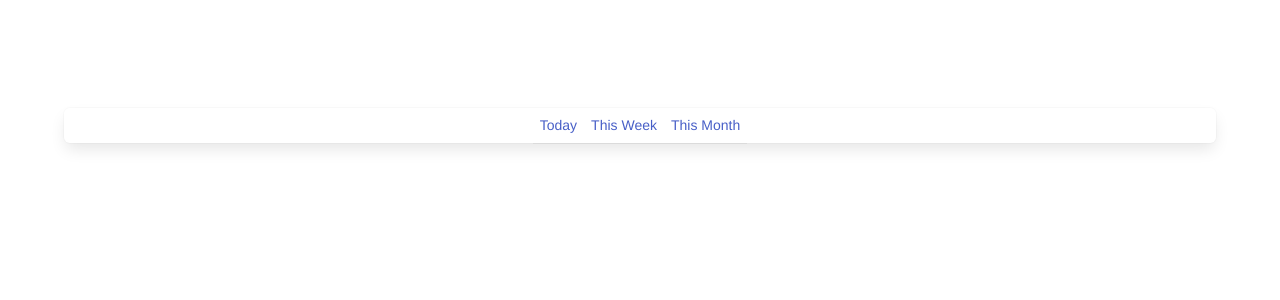
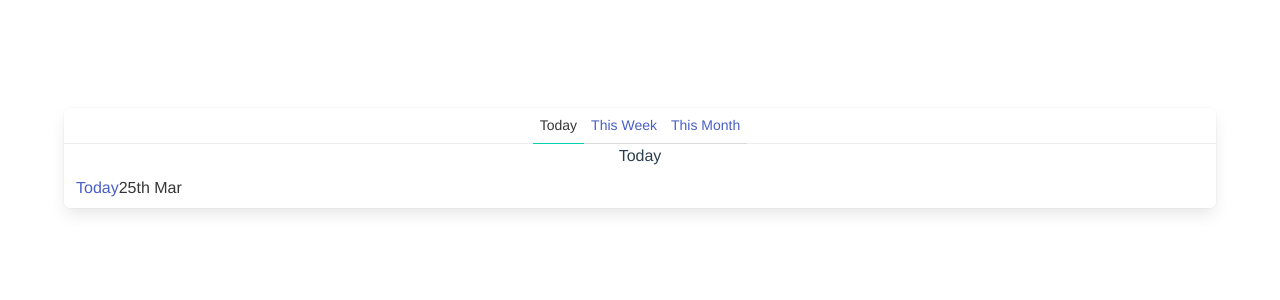
Before and after one commit to jareerzeenam/vue3-composition-api, a Vue app: page / in a window 1280 px wide. Shown: the top 300 px of the page. Built offline with nearby package versions, Linux system fonts and the light colour scheme.

Commit message:
7. Derived Data with computed

```diff
--- a/src/components/Timeline.vue
+++ b/src/components/Timeline.vue
@@ -4,24 +4,64 @@
     <a
     v-for="period in periods"
     :key="period"
+    :class="{'is-active':period === currentPeriod}"
+    @click="setPeriod(period)"
     >
       {{ period }}
     </a>
   </span>
+
+  {{ currentPeriod }}
+
+  <a
+  v-for="post in posts"
+  :key="post.id"
+  class="panel-block"
+  >
+  <a>{{ post.title }}</a>
+  <div>{{post.created.format('Do MMM')}}</div>
+  </a>
 </nav>
 </template>
 
 <script lang="ts">
-import { defineComponent } from "vue";
+import { defineComponent, ref, computed } from "vue";
+import moment from 'moment';
+import { tody, thisWeek, thisMonth} from '../mocks'
+
+type Period = 'Today'|'This Week'| 'This Month'
 
 export default defineComponent({
   name: "Timeline",
 
   setup(){
     const periods = ['Today','This Week', 'This Month']
+    const currentPeriod = ref<Period>('Today')
+    const posts = computed(()=>{
+      return [tody, thisWeek, thisMonth].filter(post =>{
+        if (currentPeriod.value === 'Today') {
+          return post.created.isAfter(moment().subtract(1,'day'))
+        }
+        if (currentPeriod.value === 'This Week') {
+          return post.created.isAfter(moment().subtract(1,'week'))
+        }
+        if (currentPeriod.value === 'This Month') {
+          return post.created.isAfter(moment().subtract(1,'month'))
+        }
+
+        return false
+      })
+      })
+
+    const setPeriod = (period:Period)=>{
+      currentPeriod.value = period
+    }
 
     return{
-      periods
+      posts,
+      periods,
+      setPeriod,
+      currentPeriod,
     }
   }
 
--- /dev/null
+++ b/src/mocks.ts
@@ -0,0 +1,25 @@
+import moment from 'moment';
+
+export interface Post{
+    id:string
+    title:string
+    created: moment.Moment
+}
+
+export const tody:Post ={
+    id:'1',
+    title:'Today',
+    created:moment()
+}
+
+export const thisWeek:Post ={
+    id:'2',
+    title:'This Week',
+    created:moment().subtract(2,'days')
+}
+
+export const thisMonth:Post ={
+    id:'3',
+    title:'This Month',
+    created:moment().subtract(12,'days')
+}
```
